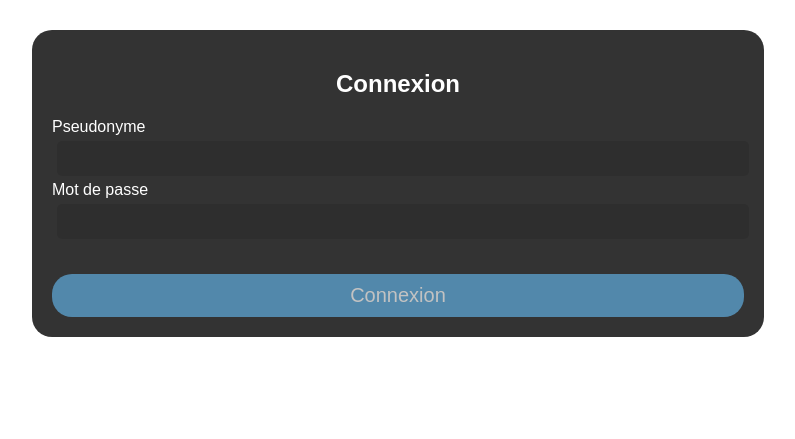
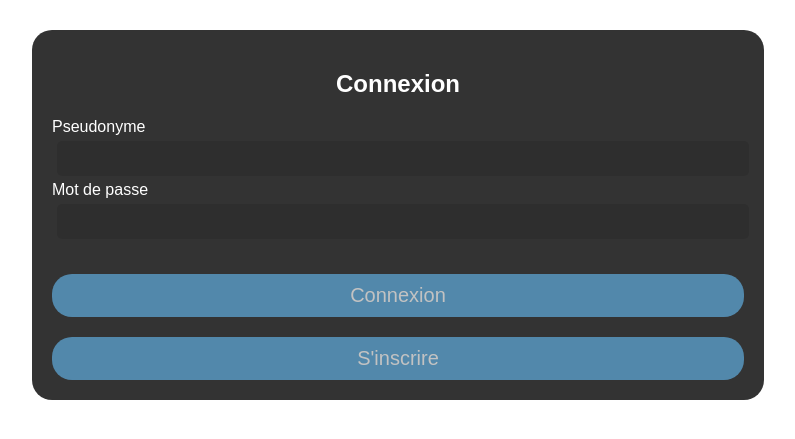
Before and after one commit to kilianpichard/ShareInstru, a PHP site: page /login.html in a window 1280 px wide. Shown: the top 439 px of the page, without its empty margins (242-1037 px from the left). Run offline with PHP 8.4, Linux system fonts and the light colour scheme.

Commit message:
Ajout bouton creation compte dans login

```diff
--- a/login.html
+++ b/login.html
@@ -10,6 +10,8 @@
 <div class ="wrap">
 	<h2>Connexion</h2>
 
+
+
 	<form method="post" action="login.php">
 
 		<label for="peudo">Pseudonyme</label>
@@ -20,8 +22,17 @@
 
 
 		<input type="submit" name="submit" id="submit" value="Connexion">
+
 	</form>
 
+		<input type="button" name="inscrire" id="inscrire" value="S'inscrire">
+
+
+		<script type="text/javascript">
+    document.getElementById("inscrire").onclick = function () {
+        location.href = "https://dev-instruments.users.info.unicaen.fr/create.html";
+    };
+</script>
 
 </body>
 </html>
--- a/style.css
+++ b/style.css
@@ -75,3 +75,23 @@ input[type=submit]{
 		opacity: 0.8;
 		cursor: pointer;
 }
+
+input[type=button]{
+		width: 100%;
+		box-sizing: border-box;
+		border-radius: 20px;
+		border: none;
+		outline: none;
+		color: #fff;
+		background-color: #60adde;
+		padding: 10px 0;
+		margin-top: 20px;
+		font-size: 20px;
+		opacity: 0.7;
+
+}
+	input[type=button]:hover{
+		background:#003366;
+		opacity: 0.8;
+		cursor: pointer;
+}
```
